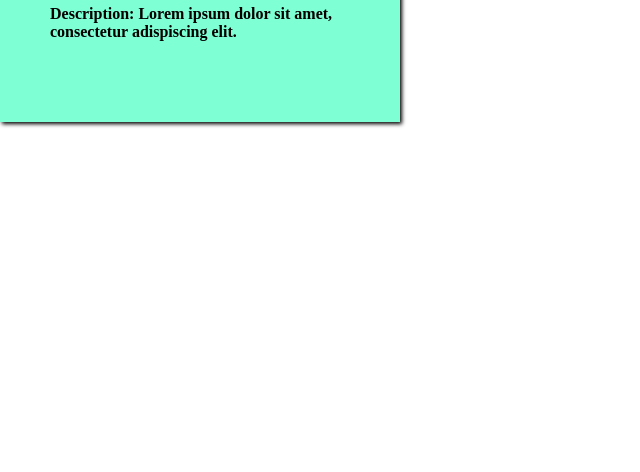
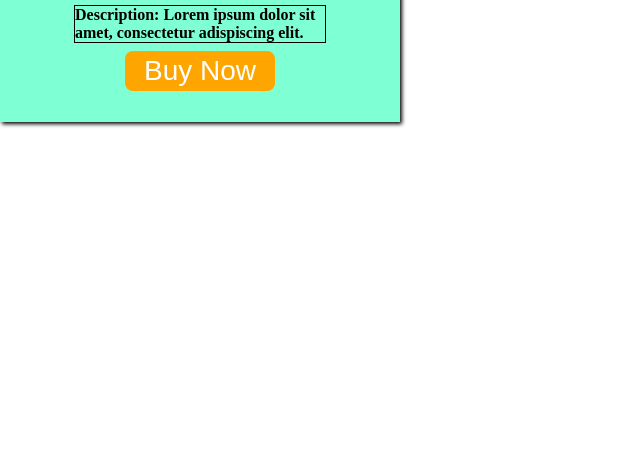
Before and after one commit to acciojob/pricing-card-voidsoul-host, a website: page main.html in a window 1280 px wide. Shown: the part 328-800 px from the top of the page, without its empty margins (0-640 px from the left). Drawn offline with Linux system fonts and the light colour scheme.

Commit message:
created a submission

```diff
--- a/main.html
+++ b/main.html
@@ -15,7 +15,10 @@
 		<div class="text">
 		<h1> Pricing Card</h1>
 		<h4>Price: Rs.200</h4>
-			<h4 id="p">Description: Lorem ipsum dolor sit amet, consectetur adispiscing elit.</h4>
+			<p id="p">Description: Lorem ipsum dolor sit amet, consectetur adispiscing elit.</p>
+		</div>
+		<div class="btndiv">
+			<button value="Buy">Buy Now</button>
 		</div>
 
     <script type="text/javascript" src="./script.js">
--- a/styles.css
+++ b/styles.css
@@ -32,5 +32,17 @@ img{
 	text-wrap: wrap;
 }
 #p{
+	width:250px;
+	border:1px solid black;
 	text-wrap: wrap;
+	font-weight:600;
 }
+button{
+	border:none;
+	width:150px;
+	height:40px;
+	color:white;
+	background-color:orange;
+	border-radius:8px;
+	font-size:28px;
+}
```
